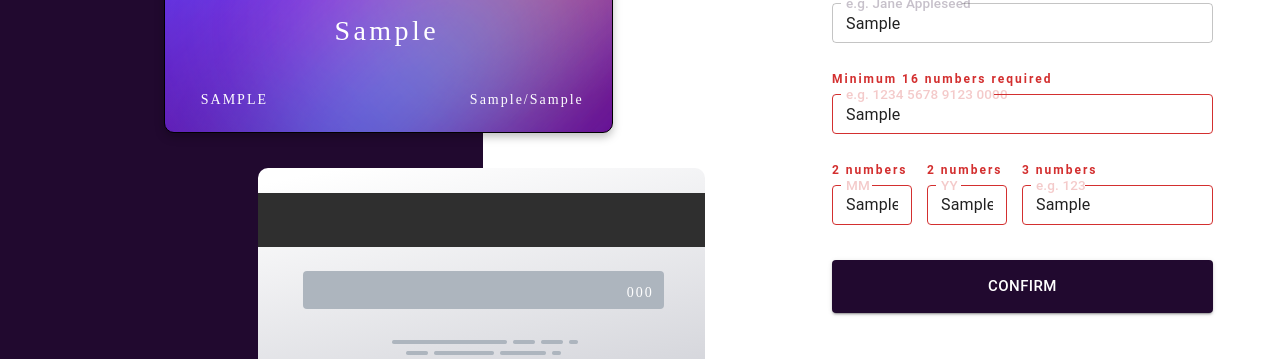
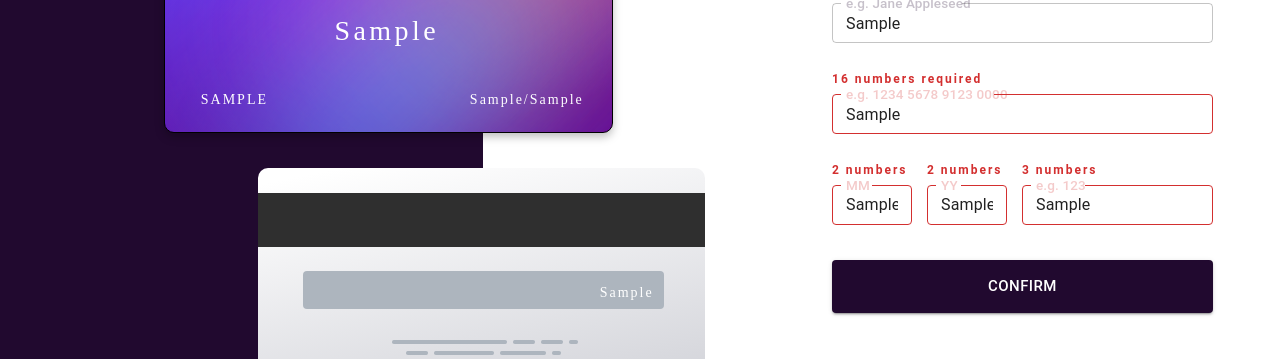
Before and after one commit to FaridAmimri/interactive-card-details, a React (Create React App) app: page / in a window 1280 px wide. Both pictures are taken after typing "Sample", "Sample", "Sample", "Sample", "Sample" into the empty fields and a click on the button "CONFIRM". Shown: the part 301-660 px from the top of the page. Built offline with nearby package versions, Linux system fonts and the light colour scheme.

Commit message:
update states and put them in App.js

```diff
--- a/src/App.js
+++ b/src/App.js
@@ -5,16 +5,25 @@ import FrontCard from './components/FrontCard'
 import BackCard from './components/BackCard'
 import Form from './components/Form'
 
+const initialValues = {
+  name: '',
+  number: '',
+  month: '',
+  year: '',
+  cvc: ''
+}
+
 function App() {
 
-  const [records, setRecords] = useState([])
+  const [values, setValues] = useState(initialValues)
+  const [errors, setErrors] = useState({})
 
   return (
     <div className='App'>
       <div className='layout'></div>
-      <FrontCard records={records} />
-      <BackCard records={records} />
-      <Form setRecords={setRecords} />
+      <FrontCard values={values} />
+      <BackCard values={values} />
+      <Form values={values} setValues={setValues} errors={errors} setErrors={setErrors} />
     </div>
   )
 }
--- a/src/components/BackCard.jsx
+++ b/src/components/BackCard.jsx
@@ -3,13 +3,13 @@
 import React from 'react'
 import BackCardPng from '../assets/back-card.png'
 
-function BackCard({ records }) {
+function BackCard({ values }) {
   return (
     <div className='back-card-details'>
       <div className='black-rectangle'></div>
       <div className='grey-rectangle'>
-        {records.cvc ? (
-          <p className='back-card-cvc'>{records.cvc}</p>
+        {values.cvc ? (
+          <p className='back-card-cvc'>{values.cvc}</p>
         ) : (
           <p className='back-card-cvc'>000</p>
         )}
--- a/src/components/Form.jsx
+++ b/src/components/Form.jsx
@@ -4,23 +4,13 @@ import { React } from 'react'
 import { Grid } from '@mui/material'
 import MuiInput from './MuiInput'
 import MuiButton from './MuiButton'
-import { useForm } from '../utils/useForm'
 
-const initialFValues = {
-  name: '',
-  number: '',
-  month: '',
-  year: '',
-  cvc: ''
-}
-
-function Form({ setRecords }) {
-  const { values, setValues, errors, setErrors } = useForm(initialFValues)
+function Form({ values, setValues, errors, setErrors }) {
 
   function validate() {
     let temp = {}
     temp.name = values.name ? '' : "Can't be blank"
-    temp.number = values.number.length === 16 ? '' : 'Minimum 16 numbers required'
+    temp.number = (/[0-9]{4} {1}[0-9]{4} {1}[0-9]{4} {1}[0-9]{4}\d{11}/).test(values.number) ? '' : '16 numbers required'
     temp.month = values.month.length === 2 ? '' : '2 numbers'
     temp.year = values.year.length === 2 ? '' : '2 numbers'
     temp.cvc = values.cvc.length === 3 ? '' : '3 numbers'
@@ -40,9 +30,6 @@ function Form({ setRecords }) {
     setValues({
       ...values,
       [name]: value
-    })
-    setRecords({
-      ...values
     })
   }
 
--- a/src/components/FrontCard.jsx
+++ b/src/components/FrontCard.jsx
@@ -2,7 +2,7 @@
 
 import React from 'react'
 
-function FrontCard({ records }) {
+function FrontCard({ values }) {
   return (
     <>
       <div className='face-card-details'>
@@ -11,23 +11,23 @@ function FrontCard({ records }) {
           <div className='small-circle'></div>
         </div>
         <div className='card-main'>
-          {records.number ? (
-            <p className='card-number'>{records.number}</p>
+          {values.number ? (
+            <p className='card-number'>{values.number}</p>
           ) : (
             <p className='card-number'>0000 0000 0000 0000</p>
           )}
         </div>
         <div className='card-footer'>
           <div className='card-name'>
-            {records.name ? (
-              <p>{records.name.toUpperCase()}</p>
+            {values.name ? (
+              <p>{values.name.toUpperCase()}</p>
             ) : (
               <p>JANE APPLESEED</p>
             )}
           </div>
           <div className='card-date'>
-            {records.month ? <p>{records.month}/</p> : <p>00/</p>}
-            {records.year ? <p>{records.year}</p> : <p>00</p>}
+            {values.month ? <p>{values.month}/</p> : <p>00/</p>}
+            {values.year ? <p>{values.year}</p> : <p>00</p>}
           </div>
         </div>
         <div className='oval-container'>
```
